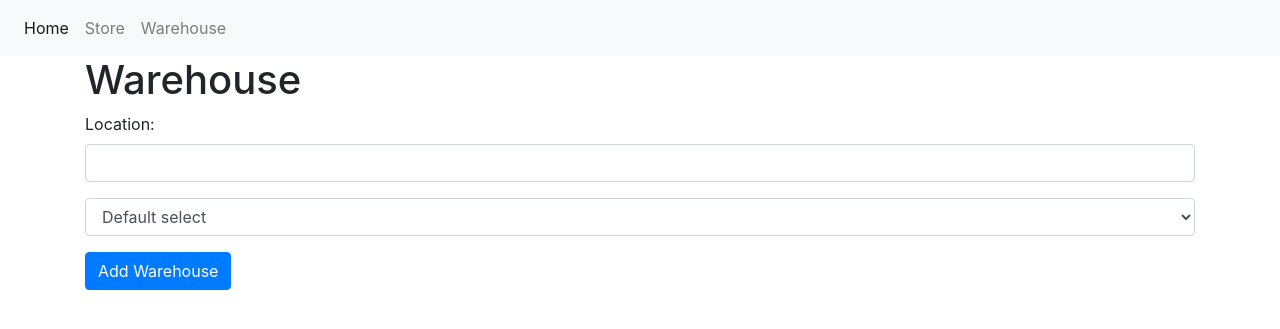
After one commit to bakudan00/inventory_management, a Python web app: template templates/warehouse.html in a window 1280 px wide. The commit adds this page. Shown: the top 329 px of the page. Run offline with Jinja, Linux system fonts and the light colour scheme; the template is opened without the code that fills it, so the values that code supplies are empty; some libraries are stand-ins or nearby versions.

```diff
--- a/templates/_layout.html
+++ b/templates/_layout.html
@@ -8,6 +8,24 @@
     <title></title>
 </head>
 <body>
+    <nav class="navbar navbar-expand-lg navbar-light bg-light">
+        <div class="collapse navbar-collapse" id="navbarNavAltMarkup">
+            <div class="navbar-nav">
+            <a class="nav-item nav-link active" href="{{ url_for('index') }}">Home <span class="sr-only">(current)</span></a>
+            <a class="nav-item nav-link" href="{{ url_for('store')}}">Store</a>
+            <a class="nav-item nav-link" href="{{ url_for('warehouse')}}">Warehouse</a>
+            </div>
+        </div>
+    </nav>
+    {% with messages = get_flashed_messages() %}
+    {% if messages %}
+        <ul class=flashes>
+        {% for message in messages %}
+        <li>{{ message }}</li>
+        {% endfor %}
+        </ul>
+    {% endif %}
+    {% endwith %}
     <div class="container">
         {% block content %}
         {% endblock %}
--- /dev/null
+++ b/templates/warehouse.html
@@ -0,0 +1,16 @@
+{% extends "_layout.html"%}
+{% block content %}
+<h1>Warehouse</h1>
+<form>
+    <div class="form-group">
+        <label for="locaton">Location:</label>
+        <input type="text" name="location" class="form-control">
+    </div>
+    <div class="form-group">
+        <select class="form-control">
+            <option>Default select</option>
+        </select>
+    </div>
+    <button type="submit" class="btn btn-primary">Add Warehouse</button>
+</form>
+{% endblock %}
```
Also changed, not shown: app.py (+21 -2 lines), templates/store.html (added, +11 -0 lines).
